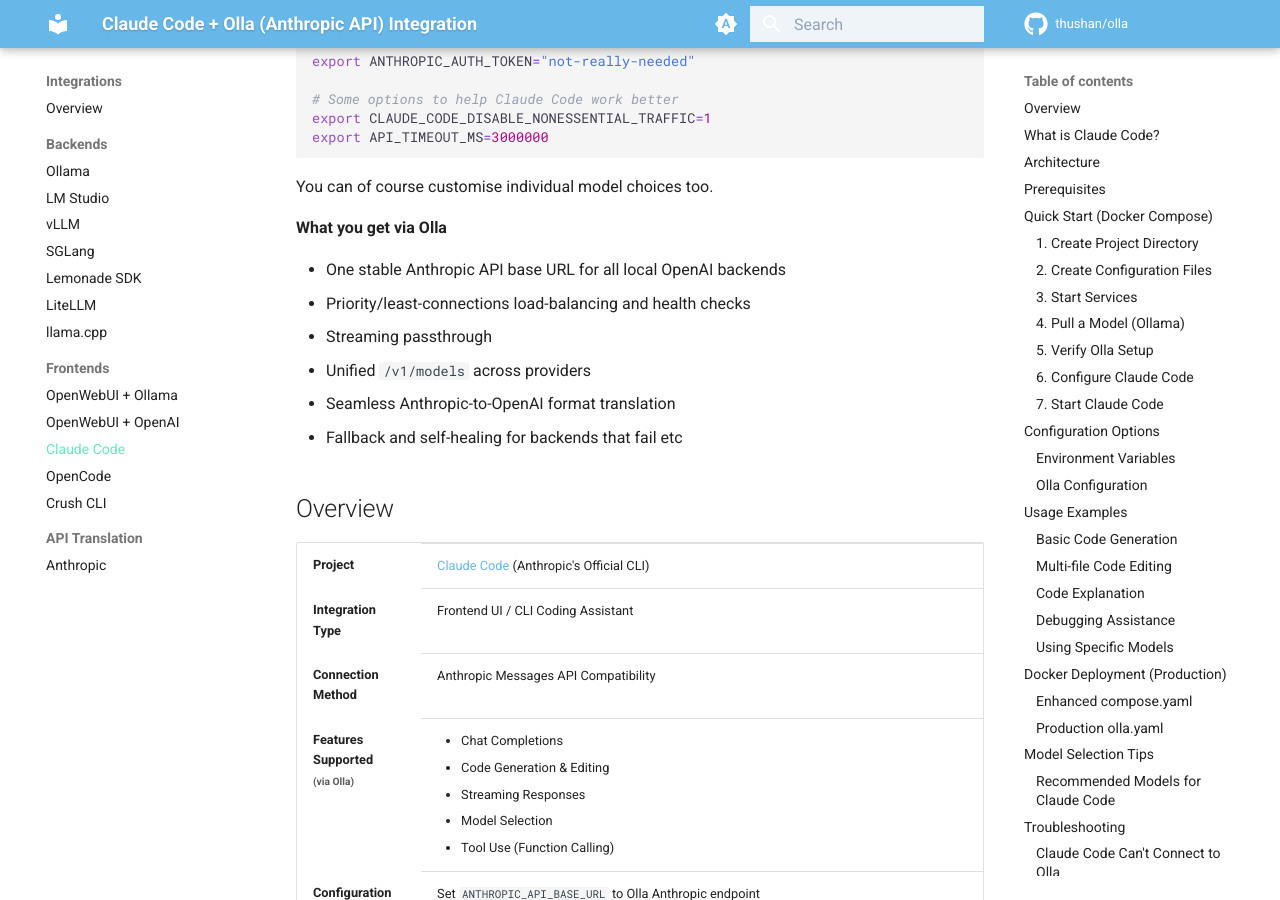
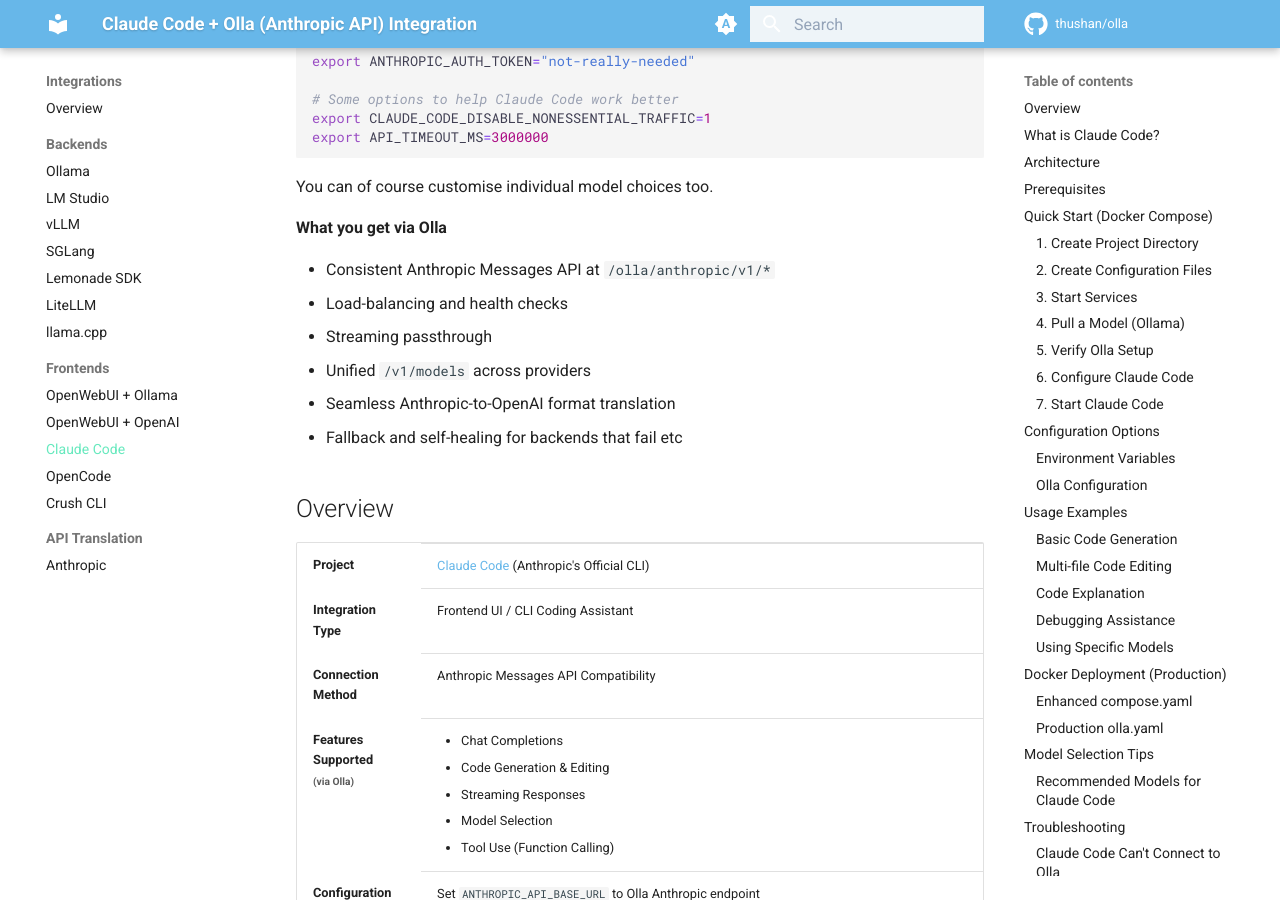
Before and after one commit to leo-3889/olla, an MkDocs documentation site: the page built from docs/content/integrations/frontend/claude-code.md, in a window 1280 px wide and 900 px high, scrolled down 506 px. Built offline with MkDocs 1.6.1 and Material for MkDocs 9.7.7, drawn with Linux system fonts in a browser that asks for light colours; comment, search, counter and statistics services are not loaded; some of the changed text lies outside the part shown.

```diff
--- a/docs/content/integrations/frontend/claude-code.md
+++ b/docs/content/integrations/frontend/claude-code.md
@@ -31,8 +31,8 @@
 
 **What you get via Olla**
 
-* One stable Anthropic API base URL for all local OpenAI backends
-* Priority/least-connections load-balancing and health checks
+* Consistent Anthropic Messages API at `/olla/anthropic/v1/*`
+* Load-balancing and health checks
 * Streaming passthrough
 * Unified `/v1/models` across providers
 * Seamless Anthropic-to-OpenAI format translation
```
Also changed, not shown: other parts of docs/content/integrations/frontend/claude-code.md (+2 -2 lines), 3 other files.
